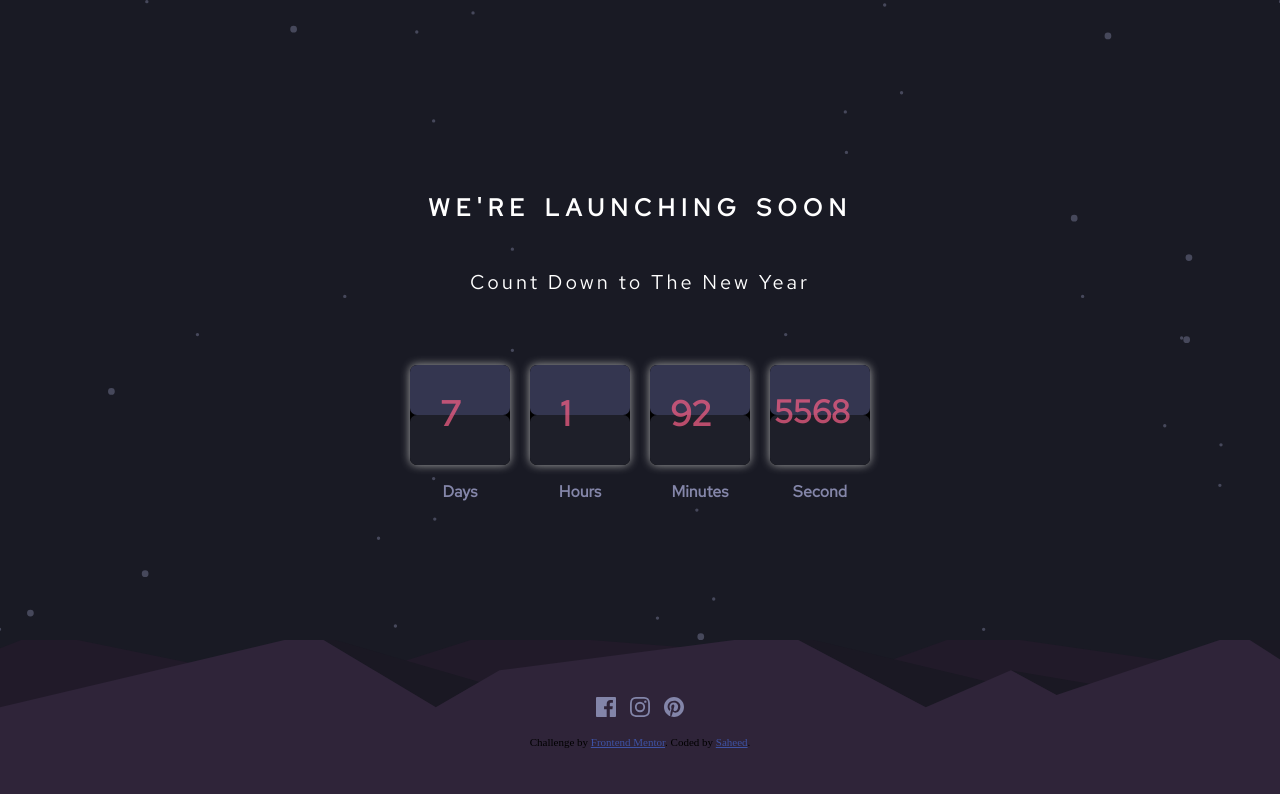
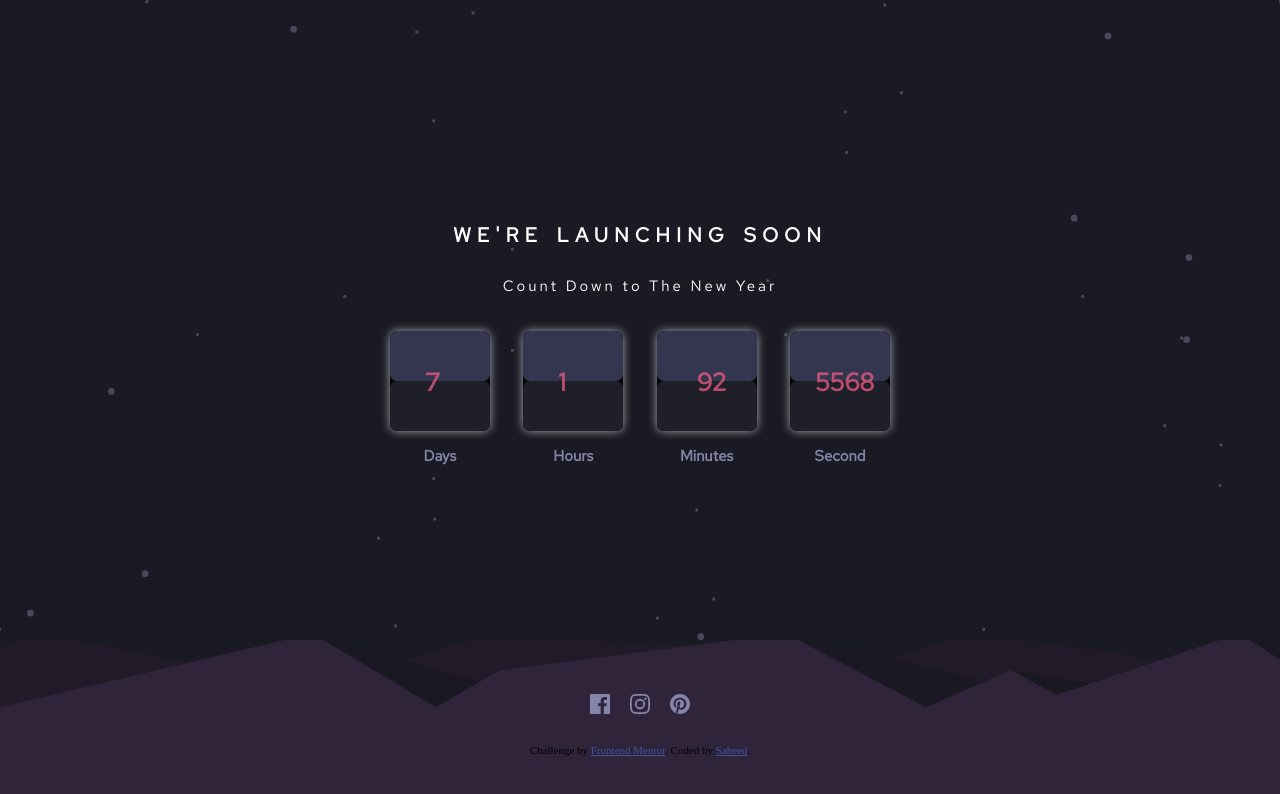
Before and after one commit to shittusaheed01/New-Year-Countdown-Timer, a plain HTML site: page index.html in a window 1280 px wide. Drawn offline with Linux system fonts and the light colour scheme.

Commit message:
more changes

```diff
--- a/index.html
+++ b/index.html
@@ -19,33 +19,34 @@
     Days Hours Minutes Seconds -->
   </head>
   <body>
+
       <div class="content">
         <h1 id="heading">We're launching soon</h1>
-      <p id="count">Count Down to The New Year </p>
+        <p id="count">Count Down to The New Year</p>
         <div class="box">
           <div class="total">
             <div class="first"></div>
             <div class="second"></div>
             <p class="number" id="days">45</p>
-          <p class="text" >Days</p>
+            <p class="text">Days</p>
           </div>
           <div class="total">
             <div class="first"></div>
             <div class="second"></div>
             <p class="number" id="hours">45</p>
-          <p class="text" >Hours</p>
+            <p class="text">Hours</p>
           </div>
           <div class="total">
             <div class="first"></div>
             <div class="second"></div>
             <p class="number" id="minutes">45</p>
-          <p class="text" >Minutes</p>
+            <p class="text">Minutes</p>
           </div>
           <div class="total">
             <div class="first"></div>
             <div class="second"></div>
             <p class="number" id="second">45</p>
-          <p class="text" >Second</p>
+            <p class="text">Second</p>
           </div>
         </div>
       </div>
@@ -62,8 +63,7 @@
           >. Coded by <a href="twitter.com/saheed___">Saheed</a>.
         </footer>
       </div>
-    <script src="./main.js">
-
-    </script>
+    </div>
+    <script src="./main.js"></script>
   </body>
 </html>
--- a/style.css
+++ b/style.css
@@ -1,7 +1,10 @@
 @import url("https://fonts.googleapis.com/css2?family=Red+Hat+Text&display=swap");
+html{
+  font-size: 10px;
+}
 body {
   height: 100vh;
-  width: 100vw;
+  width: 100%;
   background-color: hsl(237, 18%, 59%);
   background-color: hsl(234, 17%, 12%);
   background-color: hsl(236, 21%, 26%);
@@ -13,7 +16,7 @@ body {
 }
 .content {
   background: url(./images/bg-stars.svg);
-  height: 80vh;
+  height: 80%;
   width: 100%;
   background-position: center;
   background-repeat: no-repeat;
@@ -27,22 +30,25 @@ body {
 }
 .box {
   display: flex;
-  margin-top: 20px;
+  width: 95%;
+  max-width: 500px;
+  margin: 0 auto;
+  justify-content: space-between;
 }
 .content h1 {
   /* border: 1px solid; */
-  font-size: 24px;
-  width: 80%;
+  font-size: 2rem;
   letter-spacing: 6px;
   word-spacing: 3px;
   text-transform: uppercase;
   text-align: center;
-  padding: 10px;
+  padding:0em 1em ;
 }
 #count {
-  margin-bottom: 40px;
-  font-size: 20px;
+  font-size: 1.5rem;
   letter-spacing: 3px;
+  padding: 0 1.1em;
+  text-align: center;
 }
 .text {
   color: hsl(236, 21%, 26%);
@@ -51,49 +57,51 @@ body {
 }
 .total {
   background-color: black;
-  height: 100px;
-  min-width: 100px;
+  display: flex;
+  flex-direction: column;
+  height: 60px;
+  width: 20%;
+  max-width: 100px;
   position: relative;
   text-align: center;
   border-radius: 7px;
-  margin: 10px;
+  margin-top: 2em;
   box-shadow: 0 0 10px #aaa;
 }
+
 .number {
   position: absolute;
-  left: 30px;
-  margin-top: -75%;
+  left: 35%;
   z-index: 1;
   color: hsl(345, 95%, 68%);
   font-weight: 700;
-  font-size: 35px;
+  font-size: 2rem;
   opacity: 0.7;
 }
 #minutes {
-  left: 20px;
+  left: 20%;
 }
 #second {
-  font-size: 32px;
-  left: 4px;
-  margin-top: -75%;
+  font-size: ;
+  left: 0;
 }
 .first {
-  min-width: 100px;
-  min-height: 50px;
+  max-width: 100px;
+  min-height: 30px;
   background-color: hsl(236, 21%, 26%);
   display: flex;
   align-items: flex-end;
   border-radius: 7px;
 }
 .second {
-  min-width: 100px;
-  min-height: 50px;
+  max-width: 100px;
+  min-height: 30px;
   background-color: hsl(235, 16%, 14%);
   border-radius: 7px;
 }
 .footer {
   background: url(./images/pattern-hills.svg);
-  height: 20vh;
+  height: 20%;
   background-position: center;
   background-repeat: no-repeat;
   background-size: cover;
@@ -104,13 +112,11 @@ body {
   align-items: center;
 }
 .socials {
-  margin-bottom: 10px;
+  margin-bottom: 2em;
+  display: flex;
 }
 #facebook {
-  padding: 10px;
-  display: inline-block;
-  width: 10px;
-  height: 10px;
+  padding: 2em;
   background-image: url(./images/icon-facebook.svg);
   background-position: center;
   background-repeat: no-repeat;
@@ -121,10 +127,7 @@ body {
   transition: all ease 0.9s;
 }
 #instagram {
-  padding: 10px;
-  display: inline-block;
-  width: 10px;
-  height: 10px;
+  padding: 2em;
   background-image: url(./images/icon-instagram.svg);
   background-position: center;
   background-repeat: no-repeat;
@@ -135,10 +138,7 @@ body {
   transition: all ease 0.9s;
 }
 #pinterest {
-  padding: 10px;
-  display: inline-block;
-  width: 10px;
-  height: 10px;
+  padding: 2em;
   background-image: url(./images/icon-pinterest.svg);
   background-position: center;
   background-repeat: no-repeat;
@@ -155,3 +155,48 @@ body {
 .attribution a {
   color: hsl(228, 45%, 44%);
 }
+@media only screen and (min-width: 300px){
+  /* .box {
+  display: flex;
+  width: 70%;
+  max-width: 650px;
+  margin: 0 auto;
+  justify-content: space-between;
+} */
+#minutes {
+  left: 30%;
+}
+#second {
+  font-size: ;
+  left: 15%;
+}
+}
+@media only screen and (min-width: 400px){
+  /* .box {
+  display: flex;
+  width: 70%;
+  max-width: 650px;
+  margin: 0 auto;
+  justify-content: space-between;
+} */
+.total{
+  height: 100px;
+}
+.first,.second{
+  min-height: 50px;
+}
+.number{
+  top: 10%;
+  font-size: 2.5rem;
+}
+.text{
+  font-size: 1.5rem;
+}
+#minutes {
+  left: 40%;
+}
+#second {
+  font-size: ;
+  left: 25%;
+}
+}
```
Lines whose indentation alone changed are shown as unchanged.
